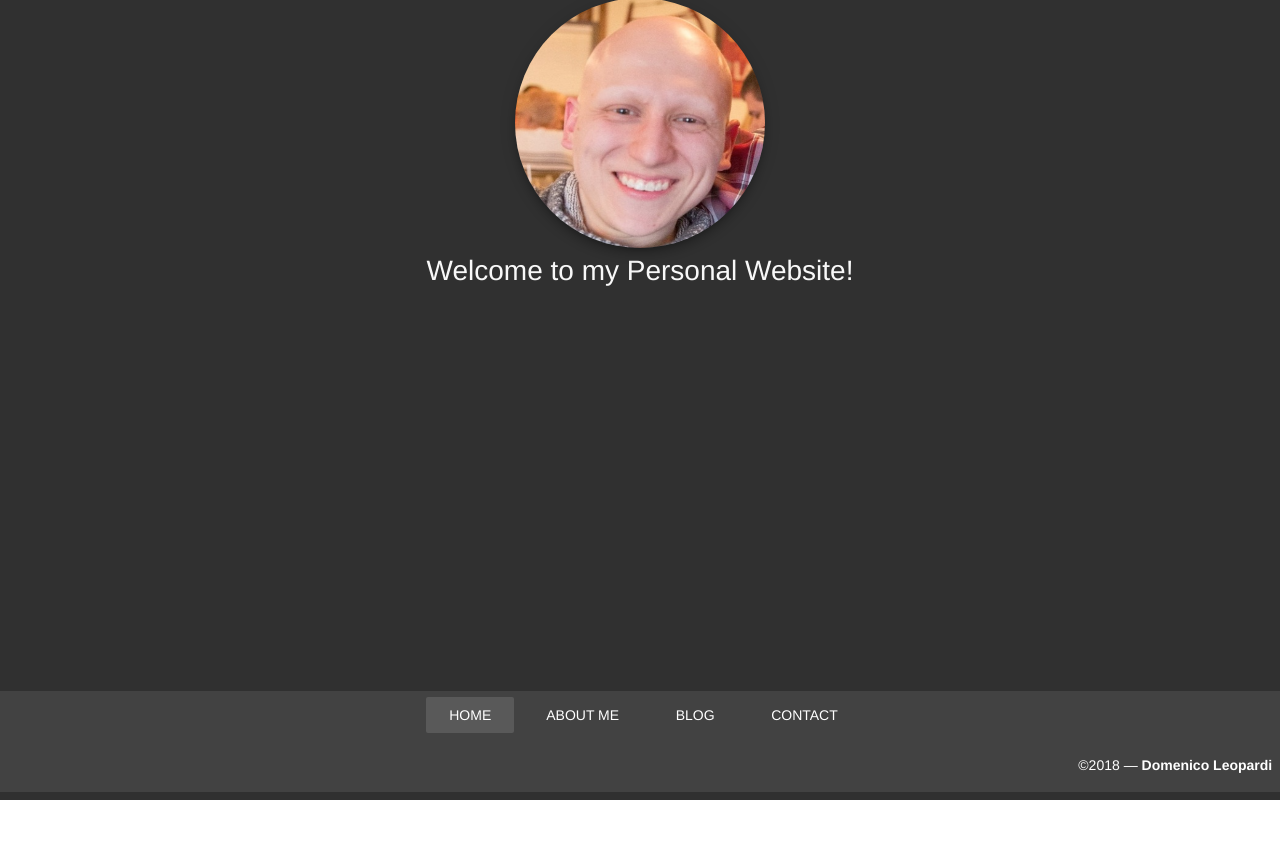
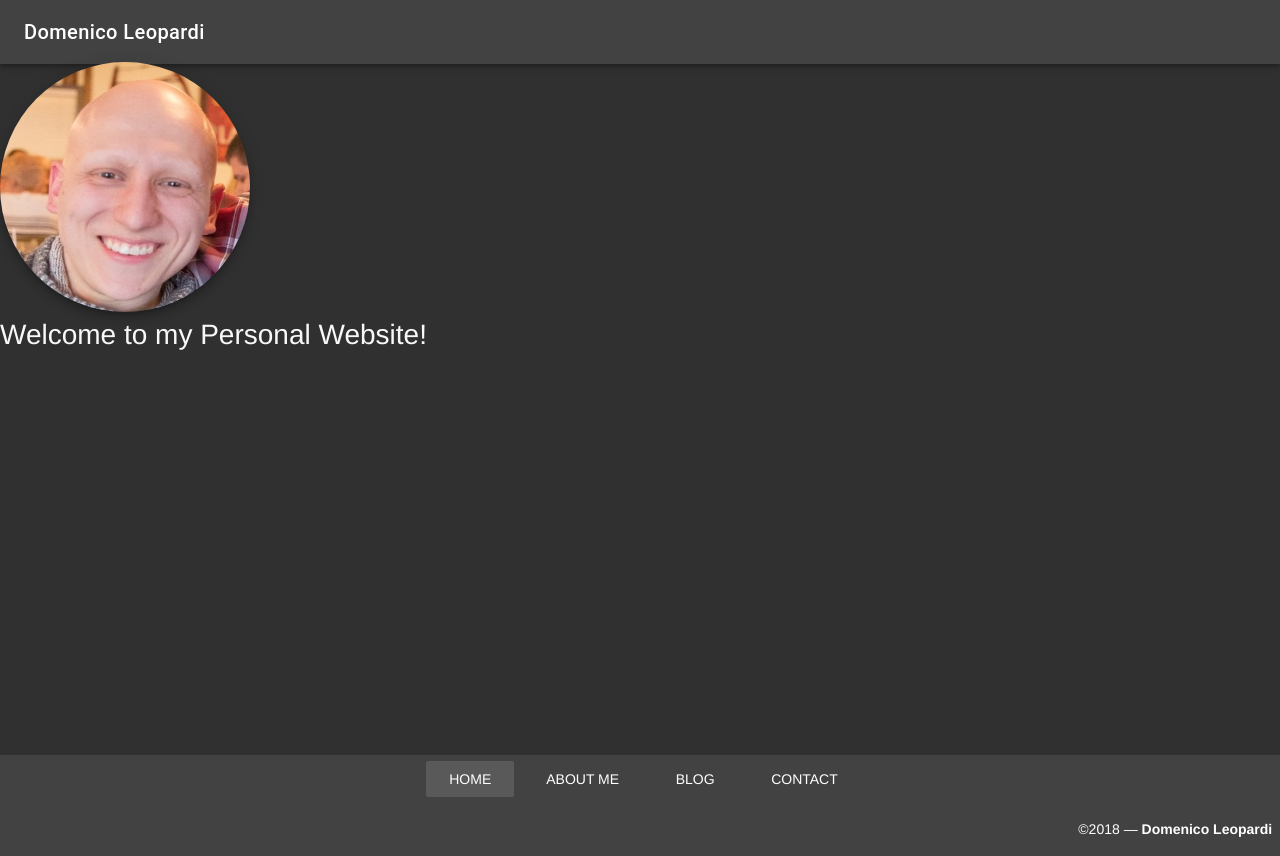
Before and after one commit to domleo/domleo.github.io, a Vue app: page / in a window 1280 px wide. Before the commit the page ends 800 px from the top, so only its background shows below. Built offline with nearby package versions, Linux system fonts and the light colour scheme.

Commit message:
Added a title bar

```diff
--- a/src/App.vue
+++ b/src/App.vue
@@ -1,11 +1,12 @@
 <template>
   <div id="app">
     <v-app dark>
-      <div class="main-container">
+      <header-bar/>
         <v-content>
-          <router-view/>
+          <div class="main-container">
+            <router-view/>
+          </div>
         </v-content>
-      </div >
       <page-footer/>
     </v-app>
   </div>
@@ -13,22 +14,22 @@
 
 <script>
 import PageFooter from '@/components/Footer'
+import HeaderBar from '@/components/HeaderBar'
 
 export default {
   name: 'App',
   components: {
-    PageFooter
+    PageFooter,
+    HeaderBar
   }
 }
 </script>
 
 <style>
 #app {
-  overflow: hidden;
   font-family: 'Avenir', Helvetica, Arial, sans-serif;
   -webkit-font-smoothing: antialiased;
   -moz-osx-font-smoothing: grayscale;
-  text-align: center;
   color: #2c3e50;
 }
 .main-container {
--- /dev/null
+++ b/src/components/HeaderBar.vue
@@ -0,0 +1,23 @@
+<template>
+  <div id="header-bar">
+    <v-toolbar transparent class="grey darken-3">
+      <v-toolbar-title><router-link class="title" to="/">Domenico Leopardi</router-link></v-toolbar-title>
+    </v-toolbar>
+  </div>
+</template>
+
+<script>
+export default {
+  name: 'Headerbar'
+}
+</script>
+
+<style lang="scss" scoped>
+.toolbar {
+  z-index: 100;
+}
+.title {
+  color: white;
+  text-decoration: none;
+}
+</style>
```
